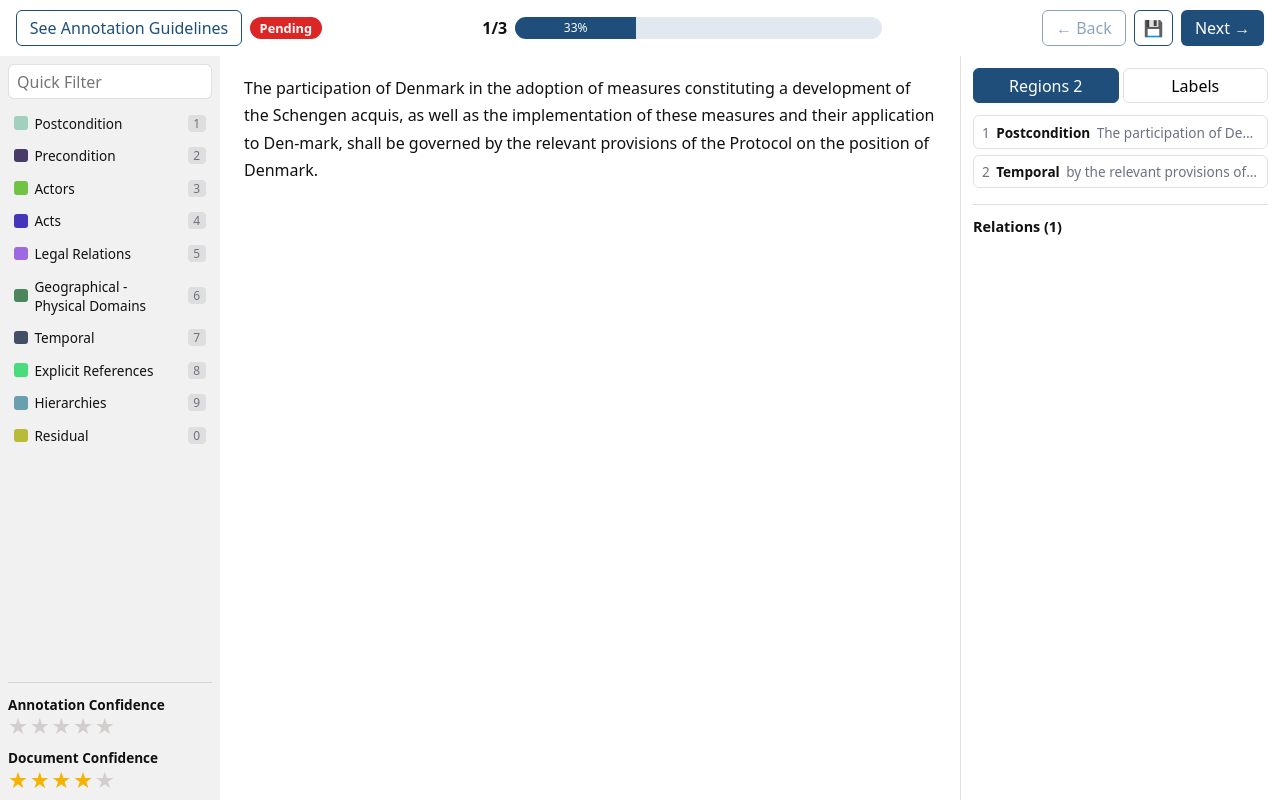
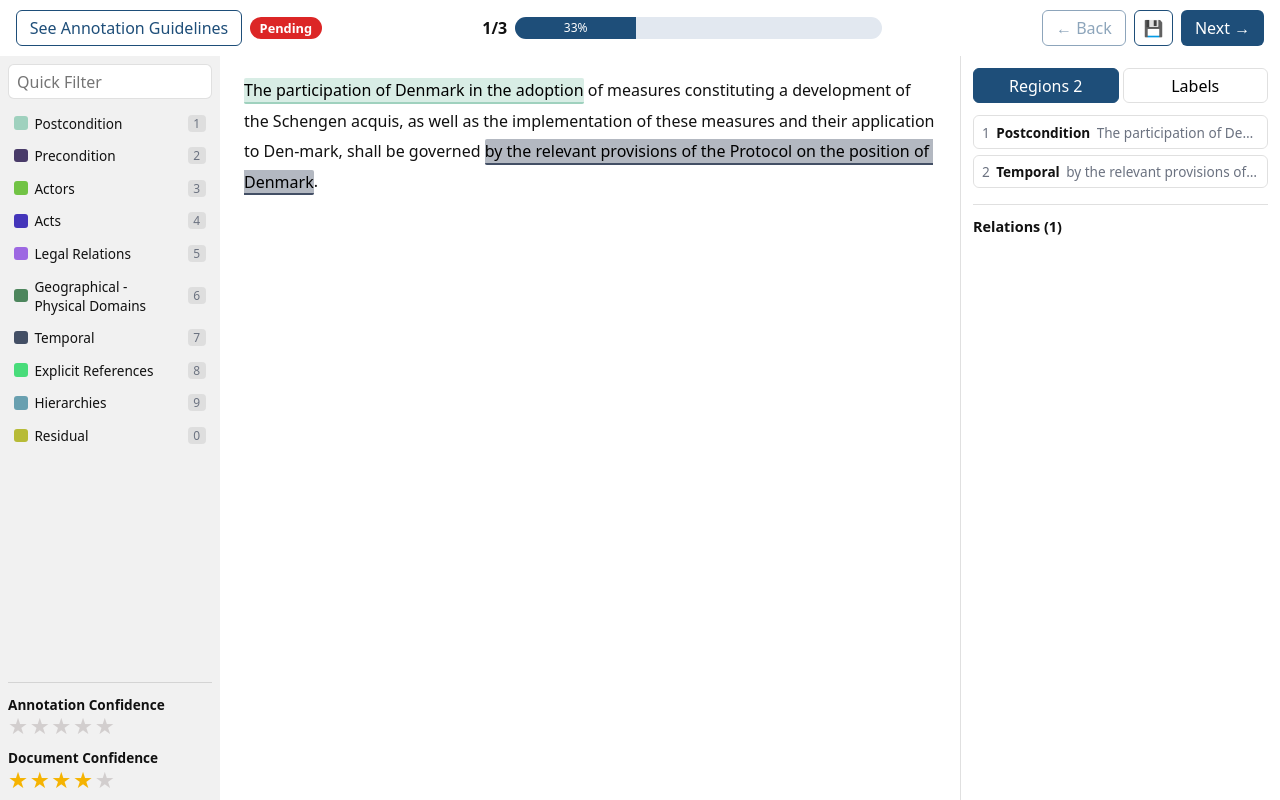
Before and after one commit to shashankmc/vue-legal-annotation-kit, a Vue app: page / in a window 1280 px wide. Built offline with nearby package versions, Linux system fonts and the light colour scheme.

Commit message:
feat: render annotated spans as colored highlights

```diff
--- a/src/components/AnnotatorView.vue
+++ b/src/components/AnnotatorView.vue
@@ -38,6 +38,10 @@ const documentConfidence = ref(props.assignment.confidence);
 const annotationConfidence = ref(0);
 
 const hasAnnotations = computed(() => annotations.value.length > 0);
+
+const labelColors = computed(() =>
+  Object.fromEntries(props.labelset.labels.map((l) => [l.name, l.color])),
+);
 
 const onNext = () => {
   // Advancing marks the document done — warn if nothing was annotated.
@@ -80,7 +84,14 @@ onBeforeUnmount(() => window.removeEventListener("beforeunload", warnIfUnsaved))
         v-model:annotation-confidence="annotationConfidence"
         @select="activeLabel = $event"
       />
-      <DocumentPane :text="document.full_text" @create="onCreate" />
+      <DocumentPane
+        :text="document.full_text"
+        :annotations="annotations"
+        :colors="labelColors"
+        :selected-id="selectedId"
+        @create="onCreate"
+        @select="select"
+      />
       <InspectorPane
         :annotations="annotations"
         :selected-id="selectedId"
--- a/src/components/DocumentPane.vue
+++ b/src/components/DocumentPane.vue
@@ -1,32 +1,71 @@
 <script setup lang="ts">
-import { ref } from "vue";
+import { computed, ref } from "vue";
+import type { Annotation } from "../types";
 import { selectionOffsets } from "../model/selection";
+import { segmentText } from "../model/spans";
 
-// Center column: the document text. On mouse-up, a non-empty selection is
-// reported as character offsets; the parent decides whether to make a span.
-const props = defineProps<{ text: string }>();
+// Center column: the document text with annotations rendered as highlights.
+// On mouse-up, a non-empty selection is reported as character offsets; clicking
+// a highlight selects the (most specific) annotation under it.
+const props = defineProps<{
+  text: string;
+  annotations: Annotation[];
+  colors: Record<string, string>;
+  selectedId: number | null;
+}>();
 
 const emit = defineEmits<{
   create: [payload: { start: number; end: number; text: string }];
+  select: [id: number];
 }>();
 
 const root = ref<HTMLElement>();
+
+const byId = computed(
+  () => new Map(props.annotations.map((a) => [a.id, a] as const)),
+);
+
+const segments = computed(() => segmentText(props.text, props.annotations));
+
+// The most specific (smallest) annotation covering a segment drives its colour
+// and click target; that's the one a user most likely means to act on.
+const primary = (ids: number[]): Annotation | undefined => {
+  let best: Annotation | undefined;
+  for (const id of ids) {
+    const a = byId.value.get(id);
+    if (a && (!best || a.end - a.start < best.end - best.start)) best = a;
+  }
+  return best;
+};
 
 const onMouseUp = () => {
   if (!root.value) return;
   const range = selectionOffsets(root.value);
   if (!range) return;
-  emit("create", {
-    ...range,
-    text: props.text.slice(range.start, range.end),
-  });
+  emit("create", { ...range, text: props.text.slice(range.start, range.end) });
   window.getSelection()?.removeAllRanges();
 };
 </script>
 
 <template>
   <section ref="root" class="document" @mouseup="onMouseUp">
-    <p class="document__text">{{ text }}</p>
+    <p class="document__text">
+      <template v-for="(seg, i) in segments" :key="i">
+        <mark
+          v-if="seg.annotationIds.length && primary(seg.annotationIds)"
+          class="mark"
+          :class="{
+            'is-selected': seg.annotationIds.includes(selectedId ?? NaN),
+            'is-overlap': seg.annotationIds.length > 1,
+          }"
+          :style="{ '--mark-color': colors[primary(seg.annotationIds)!.label] }"
+          :title="seg.annotationIds.map((id) => byId.get(id)?.label).join(', ')"
+          @click.stop="emit('select', primary(seg.annotationIds)!.id)"
+          >{{ seg.text }}</mark
+        >
+        <template v-else>{{ seg.text }}</template>
+      </template>
+    </p>
   </section>
 </template>
 
@@ -37,7 +76,22 @@ const onMouseUp = () => {
 }
 .document__text {
   margin: 0;
-  line-height: 1.7;
+  line-height: 1.9;
   white-space: pre-wrap;
 }
+.mark {
+  background: color-mix(in srgb, var(--mark-color) 40%, transparent);
+  border-bottom: 2px solid var(--mark-color);
+  border-radius: 2px;
+  padding: 0.05em 0;
+  cursor: pointer;
+}
+.mark.is-overlap {
+  border-bottom-style: double;
+  border-bottom-width: 3px;
+}
+.mark.is-selected {
+  outline: 2px solid var(--mark-color);
+  outline-offset: 1px;
+}
 </style>
```
